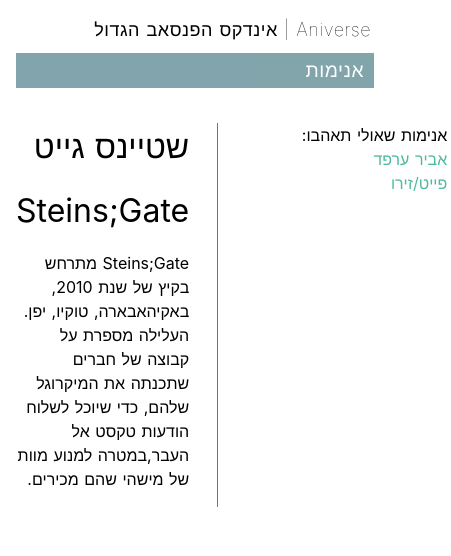
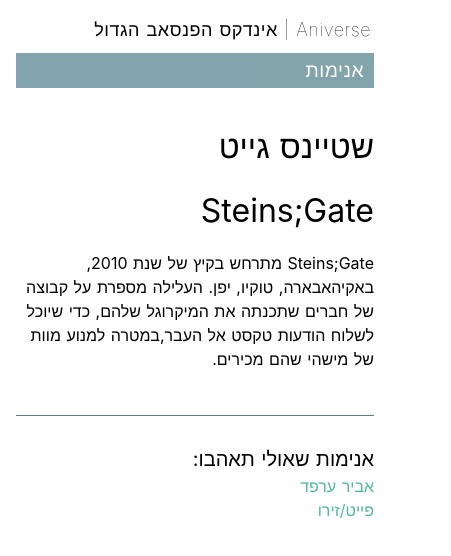
Before and after one commit to aniverse-moe/AniverseUI, a Nuxt app: page /anime/000001 in a window 390 px wide. Shown: the top 556 px of the page, 451 px wide, since content can reach past the window. Built offline with nearby package versions, Linux system fonts and the light colour scheme; no server answers.

Commit message:
anime page: make responsive, and disable vscode css.validate

```diff
--- /dev/null
+++ b/assets/css/global-site.scss
@@ -0,0 +1,4 @@
+.hebrew-site {
+  text-align: right;
+  direction: rtl;
+}
--- a/components/Logo.vue
+++ b/components/Logo.vue
@@ -15,7 +15,7 @@
   </svg>
 </template>
 
-<style>
+<style scoped>
 .NuxtLogo {
   animation: 1s appear;
   margin: auto;
--- a/components/TopNavbar.vue
+++ b/components/TopNavbar.vue
@@ -31,15 +31,18 @@
   letter-spacing: 0.5px;
   direction: rtl;
 }
+
 .nav .logo {
   display: flex;
   flex-direction: column;
   justify-content: center;
   width: 100%;
 }
+
 .upper-nav {
   padding-right: 3px;
 }
+
 .nav .logo .subheader {
   opacity: 0.7;
   background-color: var(--main-color-1);
@@ -54,6 +57,7 @@
   display: flex;
   align-items: center;
 }
+
 .subheader li {
   display: inline;
   padding-left: 11px;
--- a/layouts/default.vue
+++ b/layouts/default.vue
@@ -1,5 +1,5 @@
 <template>
-  <div class="first-container">
+  <div class="first-container hebrew-site">
     <TopNavbar />
     <div>
       <Nuxt />
@@ -7,6 +7,7 @@
   </div>
 </template>
 
+<!-- eslint-disable-next-line vue-scoped-css/require-scoped -->
 <style>
 .first-container {
   padding: 1rem;
--- a/nuxt.config.js
+++ b/nuxt.config.js
@@ -27,6 +27,7 @@
   css: [
     '@/assets/css/global-colors.css',
     '@/assets/css/global-fonts.css',
+    '@/assets/css/global-site.scss',
   ],
 
   // Plugins to run before rendering page (https://go.nuxtjs.dev/config-plugins)
@@ -57,11 +58,13 @@
   axios: {},
 
   router: {
-    // Add the name of the repo to the router.base
+    // If available, add the name of the repo to the router.base
     // See https://nuxtjs.org/faq/github-pages
     base: process.env.NUXT_ROUTER_BASE || ''
   },
 
+  // Value of this object is accessible from both client and server using $config
+  // See https://nuxtjs.org/guide/runtime-config
   publicRuntimeConfig: {
     LAST_COMMIT_SHA: process.env.LAST_COMMIT_SHA
   },
--- a/pages/anime/_id.vue
+++ b/pages/anime/_id.vue
@@ -1,6 +1,6 @@
 <template>
   <div class="container-under-navbar">
-    <div class="page-container">
+    <div class="page-order">
       <article>
         <h1 class="heb-title">
           {{ currAnime.hebTitle }}
@@ -11,8 +11,8 @@
         <p>{{ currAnime.description }}</p>
       </article>
 
-      <aside>
-        <h4 dir="rtl">
+      <div class="inner-menu">
+        <h4 class="-lg:text-xl">
           אנימות שאולי תאהבו:
         </h4>
         <ul>
@@ -22,7 +22,7 @@
             </nuxt-link>
           </li>
         </ul>
-      </aside>
+      </div>
     </div>
   </div>
 </template>
@@ -71,27 +71,21 @@
   margin-top: 35px;
 }
 
-.page-container {
-  display: flex;
-  justify-content: space-between;
-  line-height: 1.5;
-  text-align: right;
+.page-order {
+  @apply flex flex-col;
 }
 
 article * {
   margin-bottom: 1rem;
-  direction: rtl;
 }
 
-aside {
-  min-width: 234px;
-  max-width: 234px;
-  padding-left: 2rem;
-  padding-right: 4px;
-  border-left: 1px solid var(--main-color-1);
-  margin-left: 28px;
+.inner-menu {
+  margin-top: 28px;
+  padding-top: 28px;
+  border-top: 1px solid var(--main-color-1);
 }
 
+// eslint-disable-next-line vue-scoped-css/no-unused-selector
 %title {
   font-size: 2rem;
 }
@@ -106,6 +100,26 @@
   direction: ltr;
 }
 
+@screen lg {
+  .page-order {
+    @apply flex-row-reverse;
+  }
+
+  .inner-menu {
+    margin-top: unset;
+    border-top: unset;
+    padding-top: unset;
+
+    min-width: 234px;
+    max-width: 234px;
+    padding-left: 2rem;
+    padding-right: 4px;
+    border-left: 1px solid var(--main-color-1);
+    margin-left: 28px;
+  }
+}
+
+// eslint-disable-next-line vue-scoped-css/no-unused-selector
 a {
   color: #4fb99f;
   text-decoration: none;
@@ -115,8 +129,4 @@
     color: #068587;
   }
 }
-
-h3 {
-  font-weight: bold;
-}
 </style>
--- a/pages/anime/index.vue
+++ b/pages/anime/index.vue
@@ -6,7 +6,7 @@
           אנימות
         </h1>
         <ul>
-          <li v-for="anime in animeList" :key="anime.id" dir="rtl">
+          <li v-for="anime in animeList" :key="anime.id">
             <nuxt-link :to="`/anime/${anime.id}`">
               {{ anime.hebTitle }} ({{ anime.engTitle }})
             </nuxt-link>
--- a/pages/index.vue
+++ b/pages/index.vue
@@ -71,14 +71,6 @@
   letter-spacing: 1px;
 }
 
-.subtitle {
-  font-weight: 300;
-  font-size: 42px;
-  color: #526488;
-  word-spacing: 5px;
-  padding-bottom: 15px;
-}
-
 .links {
   padding-top: 15px;
 }
--- /dev/null
+++ b/tailwind.config.js
@@ -0,0 +1,44 @@
+/*
+ ** TailwindCSS Configuration File
+ **
+ ** Docs: https://tailwindcss.com/docs/configuration
+ ** Default: https://github.com/tailwindcss/tailwindcss/blob/master/stubs/defaultConfig.stub.js
+ ** Nuxt default: https://tailwindcss.nuxtjs.org/tailwind-config
+ */
+module.exports = {
+  theme: {
+    screens: {
+      // default tailwind sizes:
+      'sm': { 'min': '1px' },
+      'md': { 'min': '768px' },
+      'lg': { 'min': '1024px' },
+      'xl': { 'min': '1280px' },
+      // below sizes:
+      '-md': { 'max': '767px' },
+      '-lg': { 'max': '1023px' },
+      '-xl': { 'max': '1279px' },
+    }
+  },
+
+  variants: {},
+
+  plugins: [],
+
+  purge: {
+    // Learn more on https://tailwindcss.com/docs/controlling-file-size/#removing-unused-css
+    enabled: process.env.NODE_ENV === 'production',
+    content: [
+      'components/**/*.vue',
+      'layouts/**/*.vue',
+      'pages/**/*.vue',
+      'plugins/**/*.js',
+      'nuxt.config.js',
+    ],
+  },
+
+  // See https://tailwindcss.com/docs/upcoming-changes
+  future: {
+    removeDeprecatedGapUtilities: true,
+    purgeLayersByDefault: true,
+  },
+}
```
Also changed, not shown: .eslintrc.js.
